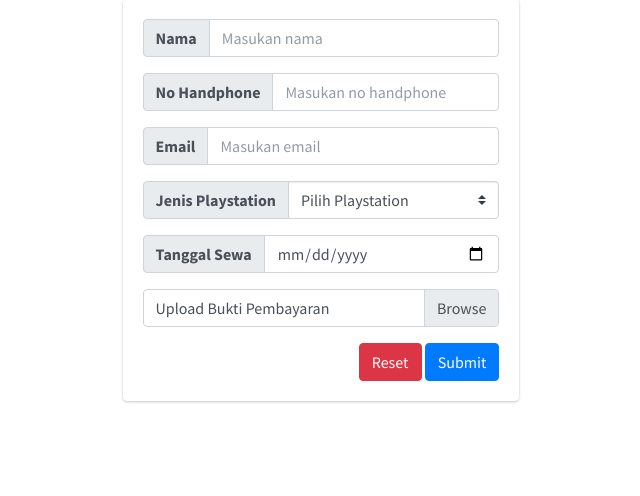
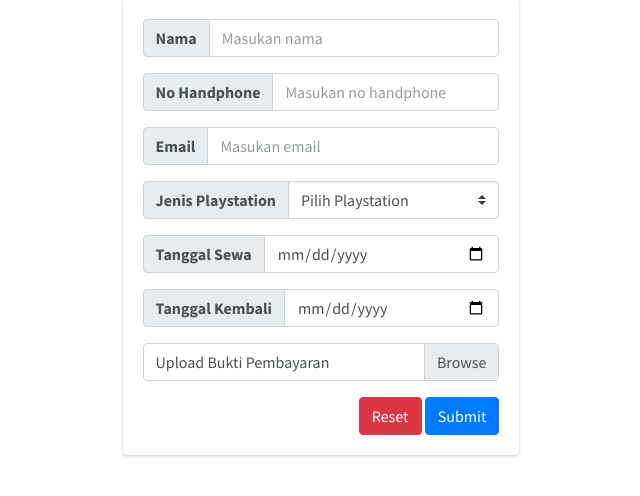
Before and after one commit to maulanaadil/rental-basudara, a PHP site: page / in a window 1280 px wide. Shown: the part 113-609 px from the top of the page, without its empty margins (319-959 px from the left). Run offline with PHP 8.4, Linux system fonts and the light colour scheme; data that the repository does not hold is empty; some libraries are stand-ins or nearby versions.

Commit message:
add model count & nambah prop di tanggal kembali

```diff
--- a/app/controllers/Login.php
+++ b/app/controllers/Login.php
@@ -13,7 +13,9 @@ class Login extends Controller
 	{
 		if ($this->model('LoginModel')->checkLogin($_POST) > 0) {
 			$data = $this->model('LoginModel')->checkLogin($_POST);
-			setcookie('username',  $data['username']);
+			setcookie('username',  $data['username'], array(
+				'path' => '/'
+			));
 			$_SESSION['session_login'] = 'sudah_login';
 			//$this->model('LoginModel')->isLoggedIn($_SESSION['session_login']);
 
--- a/app/models/CustomerModel.php
+++ b/app/models/CustomerModel.php
@@ -21,7 +21,6 @@ class CustomerModel {
 	{
 		$query = "INSERT INTO customer (customer_id, nama, no_hp, email) VALUES(:customer_id, :nama, :no_hp, :email)";
 		$this->db->query($query);
-		$this->db->bind('customer_id', $data['customer_id']);
 		$this->db->bind('nama', $data['nama']);
 		$this->db->bind('no_hp', $data['no_hp']);
 		$this->db->bind('email', $data['email']);
@@ -29,5 +28,4 @@ class CustomerModel {
 
 		return $this->db->rowCount();
 	}
-
 }
--- a/app/views/customer/index.php
+++ b/app/views/customer/index.php
@@ -76,6 +76,13 @@
                         </div>
 
                         <div class="input-group mb-3">
+                            <div class="input-group-prepend">
+                                <label class="input-group-text" for="tanggal_kembali">Tanggal Kembali</label>
+                            </div>
+                            <input type="date" name="tanggal_kembali" id="tanggal_kembali" class="form-control" placeholder="Pilih Tanggal Kembali" aria-label="tanggal" required>
+                        </div>
+
+                        <div class="input-group mb-3">
                             <div class="custom-file">
                                 <input type="file" class="custom-file-input" id="upload"
                                 aria-describedby="upload">
```
Also changed, not shown: app/models/PlaystationModel.php (+14 -0 lines).
